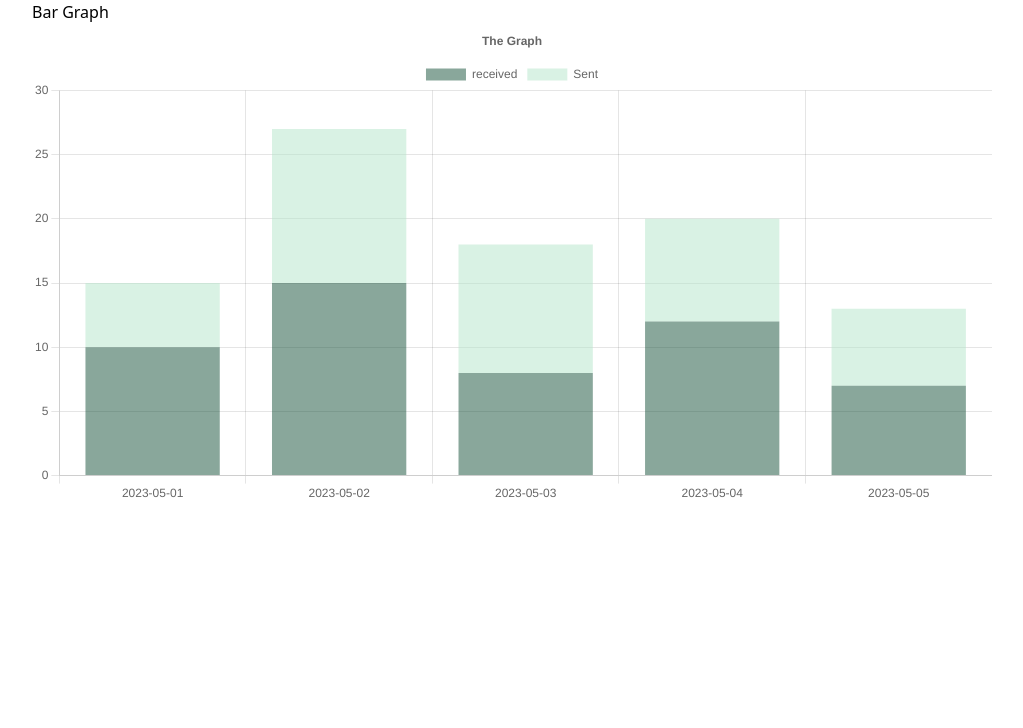
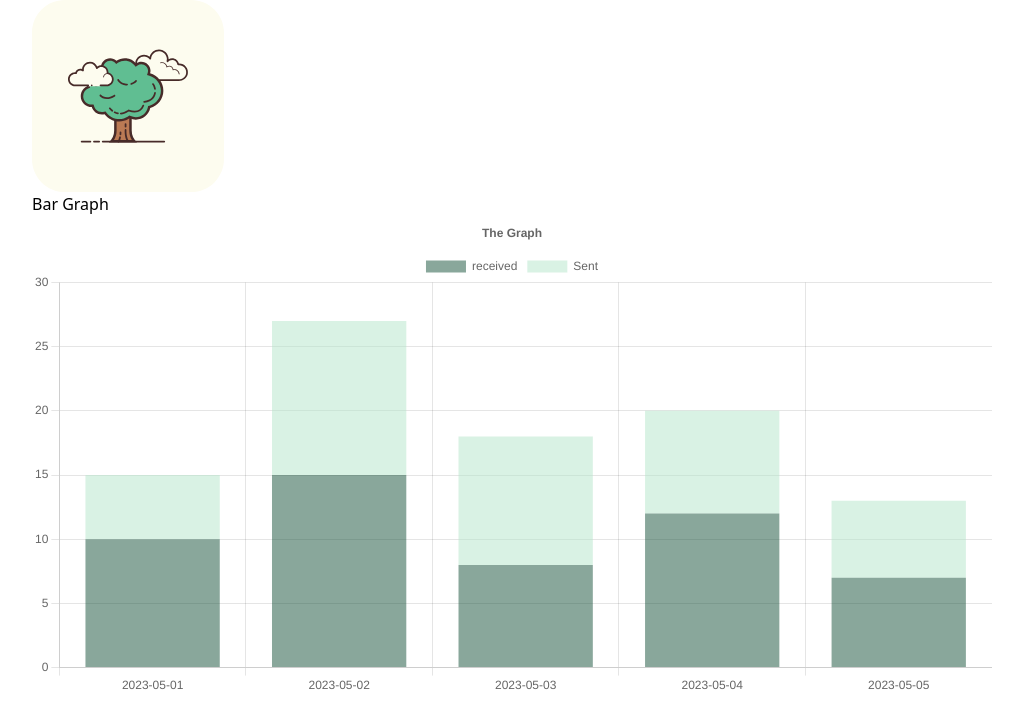
Before and after one commit to Era360/tunza-mazingira-analytics, a React (Vite) app: page / in a window 1280 px wide. Shown: the top 728 px of the page, without its empty margins (128-1151 px from the left). Built offline with nearby package versions, Linux system fonts and the light colour scheme.

Commit message:
added image

```diff
--- a/src/App.jsx
+++ b/src/App.jsx
@@ -61,6 +61,7 @@ function App() {
 
   return (
     <div className="container w-3/4 mx-auto">
+      <img src="/icon.svg" className="h-48" />
       <h2>Bar Graph</h2>
       <Bar options={options} data={data} />
     </div>
```
